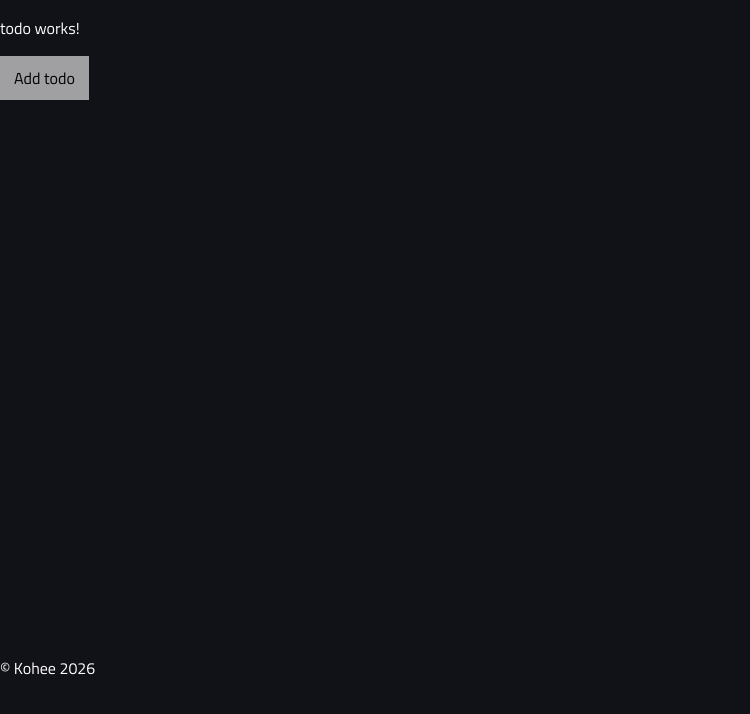
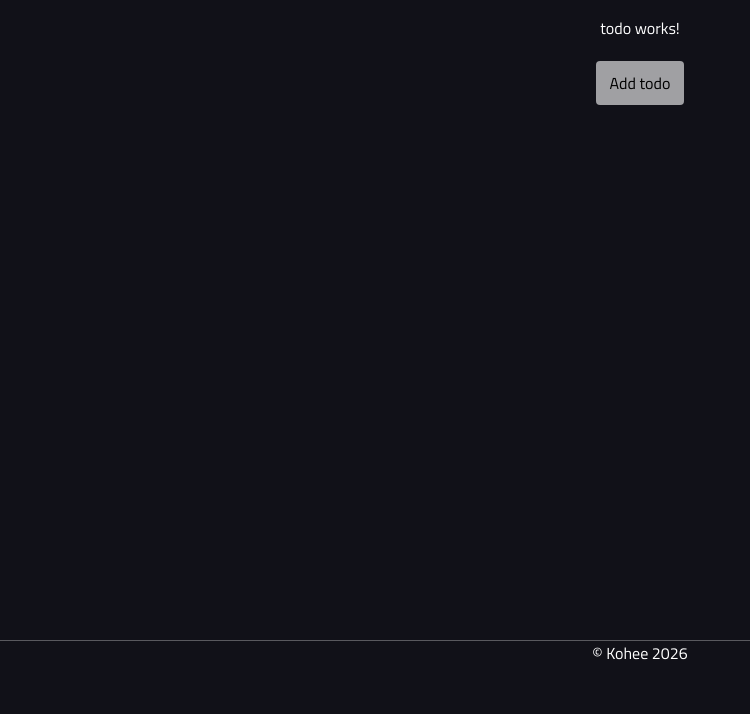
Before and after one commit to Icd-Kohi/yasp, an Angular app in the folder todofront/: page / in a window 1280 px wide. Shown: the top 714 px of the page, without its empty margins (0-750 px from the left). Built offline with nearby package versions, Linux system fonts and the light colour scheme.

Commit message:
add: improve page style

```diff
--- a/todofront/src/app/todo/todo.css
+++ b/todofront/src/app/todo/todo.css
@@ -0,0 +1,34 @@
+input{
+  border-radius: 0.5vh;
+}
+
+button{
+  border-radius: 0.5vh;
+}
+
+p {
+  display: flex;
+  justify-content: center;
+  align-items:center;
+}
+
+.site-page {
+  display: grid;
+  justify-content: center;
+  align-items: center;
+}
+
+.div-todo{
+  display: flex;
+  justify-content: center;
+  align-items:center;
+}
+
+.site-add-button{
+  margin: 5px;
+}
+
+.site-add-button:hover{
+  margin: 5px;
+  background-color: #fff;
+}
--- a/todofront/src/styles.css
+++ b/todofront/src/styles.css
@@ -2,6 +2,7 @@
 
 * {
   box-sizing: border-box;
+
 }
 
 body {
@@ -65,3 +66,22 @@ label {
   font-size: 13px;
   margin-bottom: 6px;
 }
+
+footer {
+  border-top: 1px solid rgba(255, 255, 255, 0.3);
+  display: flex;
+  justify-content: center;
+  align-items: center;
+}
+.footer-element{
+  margin-top: 5vh;
+}
+
+.wrapper{
+  background:
+  radial-gradient(black 15%, transparent 16%) 0 0,
+  radial-gradient(black 15%, transparent 16%) 8px 8px,
+  radial-gradient(rgba(255,255,255,.1) 15%, transparent 20%) 0 1px,
+  radial-gradient(rgba(255,255,255,.1) 15%, transparent 20%) 8px 9px;
+  background-size:10px 10px;
+}
```
